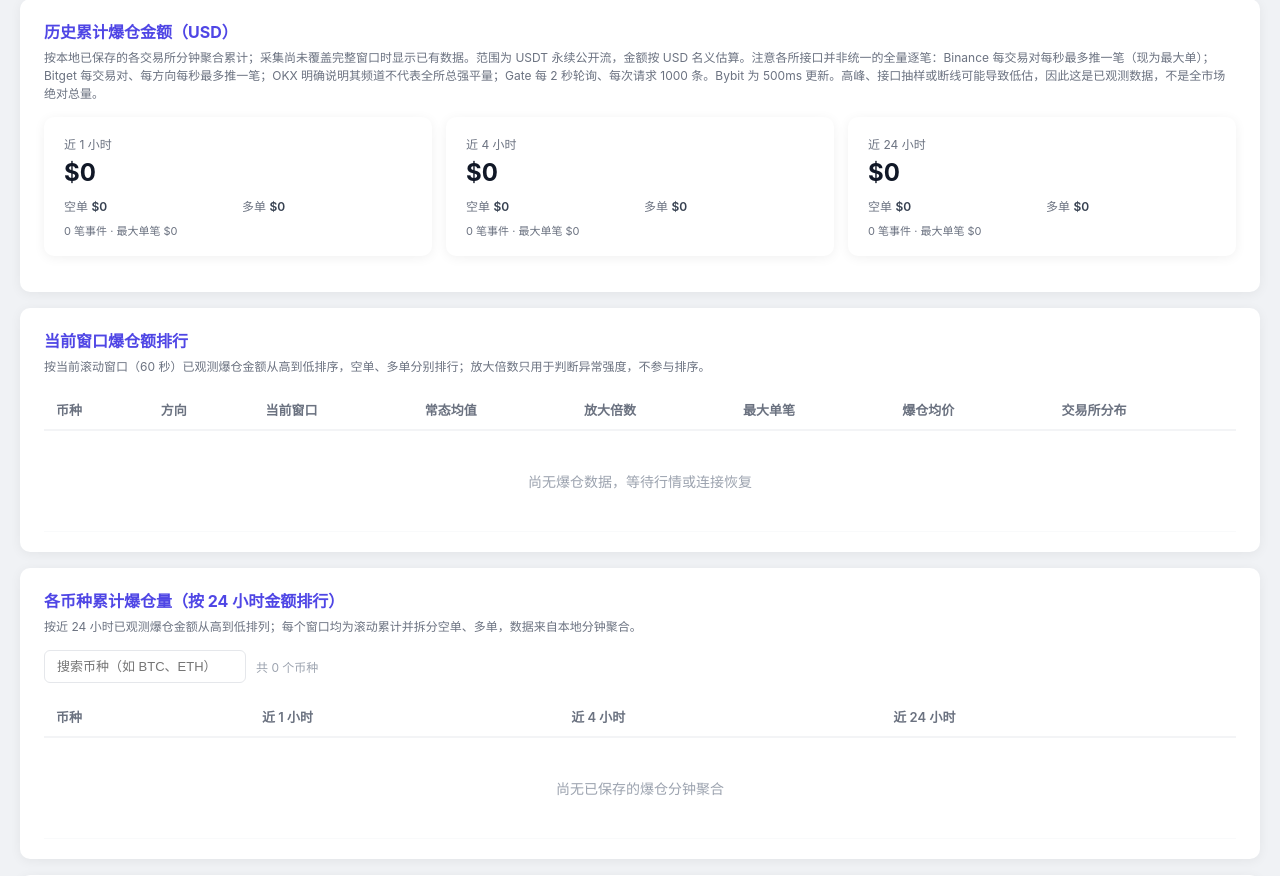
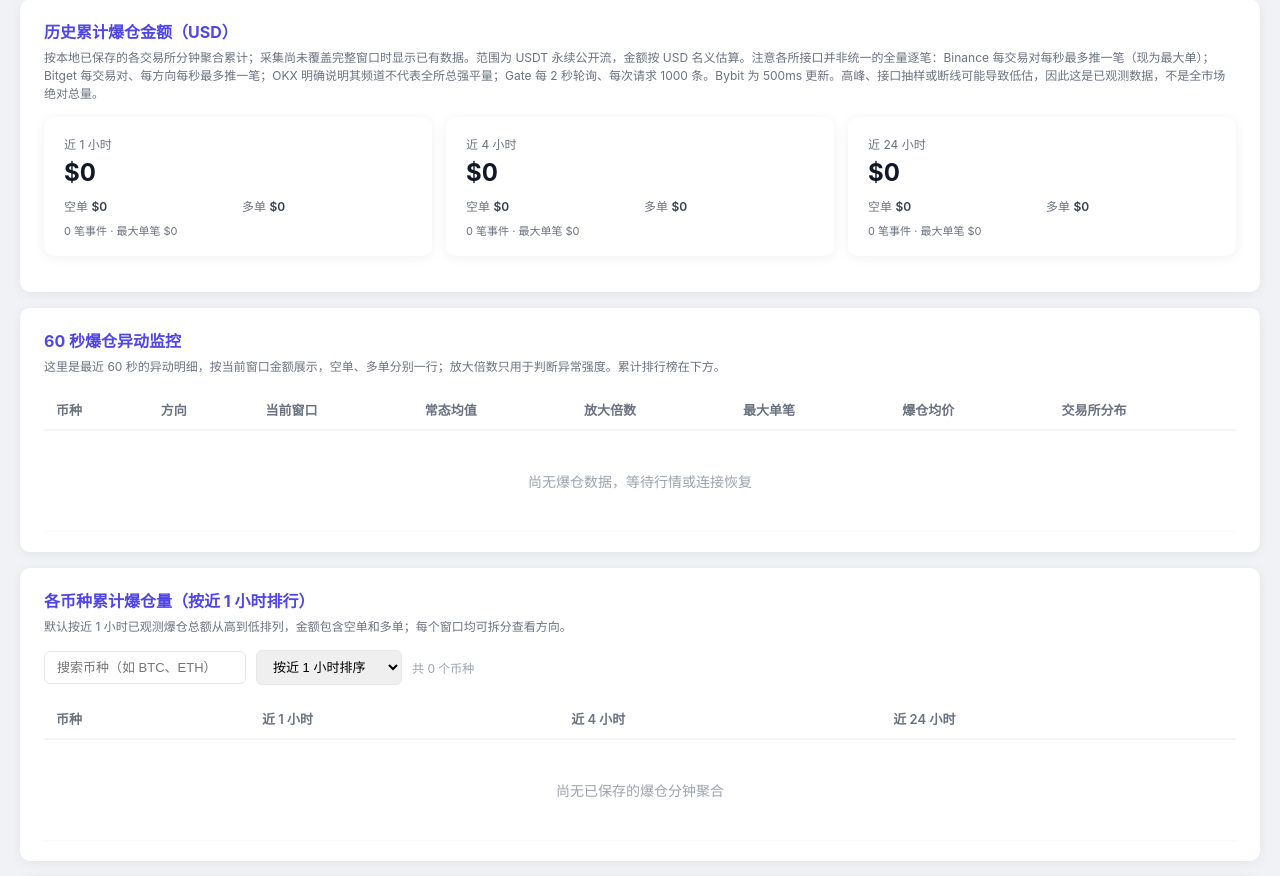
Before and after one commit to WW-shan/fundingRate, a Flask app: page /liquidations in a window 1280 px wide. Shown: the part 436-1312 px from the top of the page. Run offline with Flask 3, Linux system fonts and the light colour scheme; the visitor is signed in with stand-in values (Sample User, id 1); data that the repository does not hold is empty.

Commit message:
Rank liquidation totals by one-hour window

```diff
--- a/core/liquidation_monitor.py
+++ b/core/liquidation_monitor.py
@@ -1454,6 +1454,7 @@ class LiquidationMonitor:
         now_ms: Optional[int] = None,
         limit: int = 500,
         search: str = "",
+        sort_window: str = "1h",
     ) -> List[Dict[str, Any]]:
         """Return persisted 1/4/24-hour liquidation totals for each symbol."""
         now_ms = int(now_ms if now_ms is not None else time.time() * 1000)
@@ -1501,6 +1502,9 @@ class LiquidationMonitor:
             limit = max(1, min(int(limit), 1000))
         except (TypeError, ValueError):
             limit = 500
+        sort_window = str(sort_window or "1h").strip().lower()
+        if sort_window not in {"1h", "4h", "24h"}:
+            sort_window = "1h"
 
         raw_search = str(search or "").strip().upper()[:40]
         exact_search = "/" in raw_search or raw_search.endswith("USDT")
@@ -1527,7 +1531,7 @@ class LiquidationMonitor:
             FROM liquidation_minutes
             WHERE {where}
             GROUP BY symbol
-            ORDER BY total_usd_24h DESC, symbol ASC
+            ORDER BY total_usd_{sort_window} DESC, symbol ASC
             LIMIT ?
             """,
             tuple(query_params),
--- a/web/routes/api.py
+++ b/web/routes/api.py
@@ -318,12 +318,18 @@ def liquidation_windows():
         return jsonify({'success': False, 'error': 'liquidation monitor disabled'}), 404
     limit = _int_arg('limit', 500, 1000)
     query = request.args.get('q', '').strip()[:40].upper()
-    rows = liquidation_monitor.get_symbol_window_totals(limit=limit, search=query)
+    sort_window = request.args.get('sort', '1h').strip().lower()
+    if sort_window not in ('1h', '4h', '24h'):
+        sort_window = '1h'
+    rows = liquidation_monitor.get_symbol_window_totals(
+        limit=limit, search=query, sort_window=sort_window
+    )
     return jsonify({
         'success': True,
         'data': rows,
         'total': len(rows),
         'query': query,
+        'sort': sort_window,
         'windows': ['1h', '4h', '24h'],
         'resolution_seconds': 60,
     })
--- a/web/templates/liquidations.html
+++ b/web/templates/liquidations.html
@@ -65,8 +65,8 @@
   </div>
 
   <div class="card">
-    <h3>当前窗口爆仓额排行</h3>
-    <div class="window-note">按当前滚动窗口（60 秒）已观测爆仓金额从高到低排序，空单、多单分别排行；放大倍数只用于判断异常强度，不参与排序。</div>
+    <h3>60 秒爆仓异动监控</h3>
+    <div class="window-note">这里是最近 60 秒的异动明细，按当前窗口金额展示，空单、多单分别一行；放大倍数只用于判断异常强度。累计排行榜在下方。</div>
     <div class="table-wrap">
       <table>
         <thead>
@@ -78,10 +78,15 @@
   </div>
 
   <div class="card">
-    <h3>各币种累计爆仓量（按 24 小时金额排行）</h3>
-    <div class="window-note">按近 24 小时已观测爆仓金额从高到低排列；每个窗口均为滚动累计并拆分空单、多单，数据来自本地分钟聚合。</div>
+    <h3 id="symbol-window-title">各币种累计爆仓量（按近 1 小时排行）</h3>
+    <div class="window-note">默认按近 1 小时已观测爆仓总额从高到低排列，金额包含空单和多单；每个窗口均可拆分查看方向。</div>
     <div class="filter-bar">
       <input id="filter-symbol-windows" type="search" placeholder="搜索币种（如 BTC、ETH）" autocomplete="off" oninput="scheduleWindowRefresh()" />
+      <select id="sort-symbol-windows" onchange="scheduleWindowRefresh()">
+        <option value="1h" selected>按近 1 小时排序</option>
+        <option value="4h">按近 4 小时排序</option>
+        <option value="24h">按近 24 小时排序</option>
+      </select>
       <span class="text-muted" id="window-search-meta">共 0 个币种</span>
     </div>
     <div class="table-wrap">
@@ -113,10 +118,11 @@ function scheduleWindowRefresh() {
 async function refresh() {
   try {
     const symbolSearch = document.getElementById('filter-symbol-windows').value.trim();
+    const symbolSort = document.getElementById('sort-symbol-windows').value;
     const [currentRes, historyRes, symbolWindowRes] = await Promise.all([
       fetchJSON('/api/liquidations?limit=200'),
       fetchJSON('/api/liquidations/history?hours=6&limit=80'),
-      fetchJSON(`/api/liquidations/windows?limit=500&q=${encodeURIComponent(symbolSearch)}`),
+      fetchJSON(`/api/liquidations/windows?limit=500&q=${encodeURIComponent(symbolSearch)}&sort=${encodeURIComponent(symbolSort)}`),
     ]);
     const rows = (currentRes && currentRes.data) || [];
     const summary = currentRes.summary || {};
@@ -172,6 +178,9 @@ async function refresh() {
 
     const symbolWindows = (symbolWindowRes && symbolWindowRes.data) || [];
     const symbolWindowBody = document.getElementById('tbody-symbol-windows');
+    const sortLabels = {'1h': '近 1 小时', '4h': '近 4 小时', '24h': '近 24 小时'};
+    document.getElementById('symbol-window-title').textContent =
+      `各币种累计爆仓量（按${sortLabels[symbolSort] || '近 1 小时'}排行）`;
     const windowCell = (window) => {
       window = window || {};
       return `<b>${fmtUsd(window.total_usd)}</b>
```
Also changed, not shown: tests/test_liquidation_monitor.py (+33 -2 lines).
